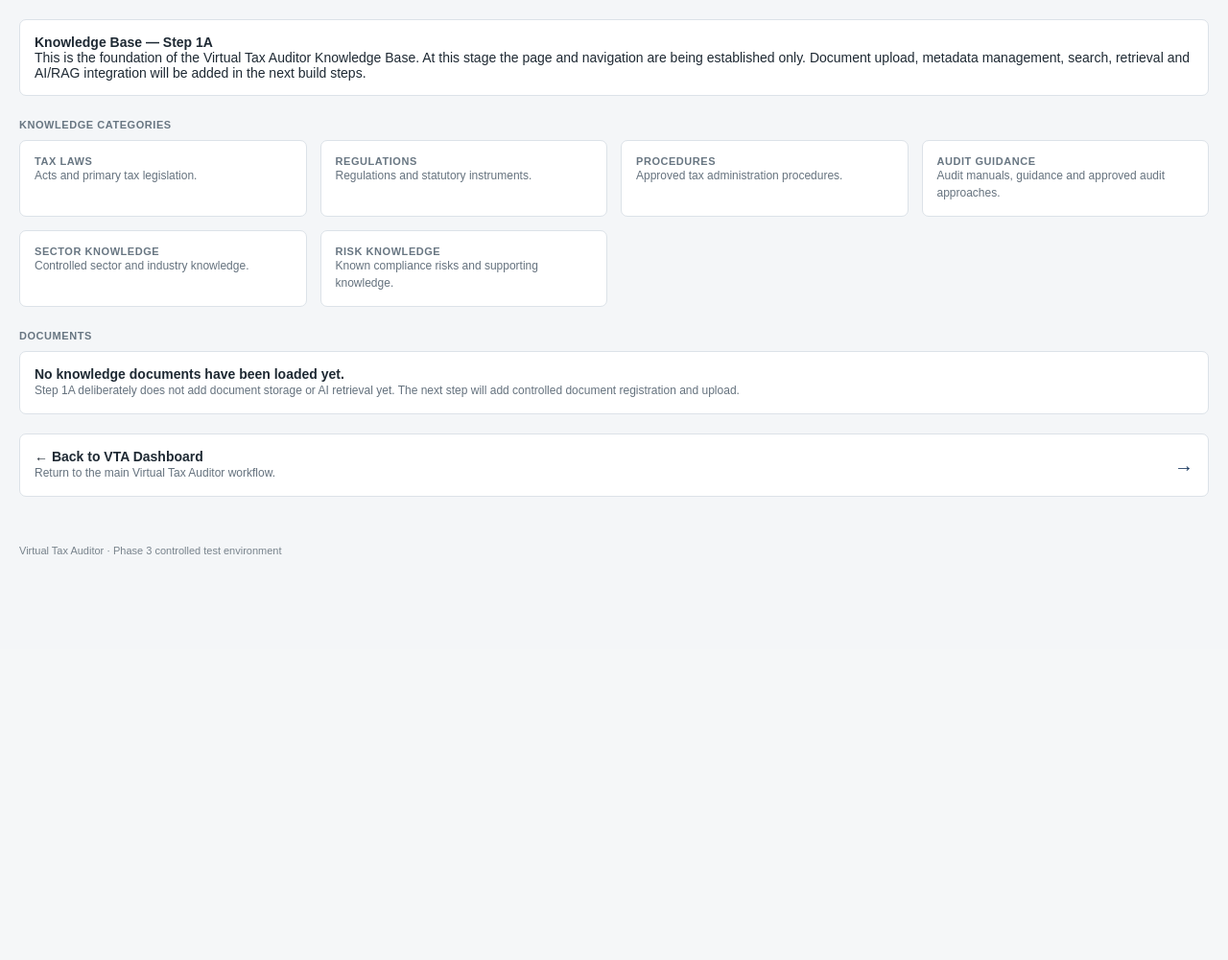
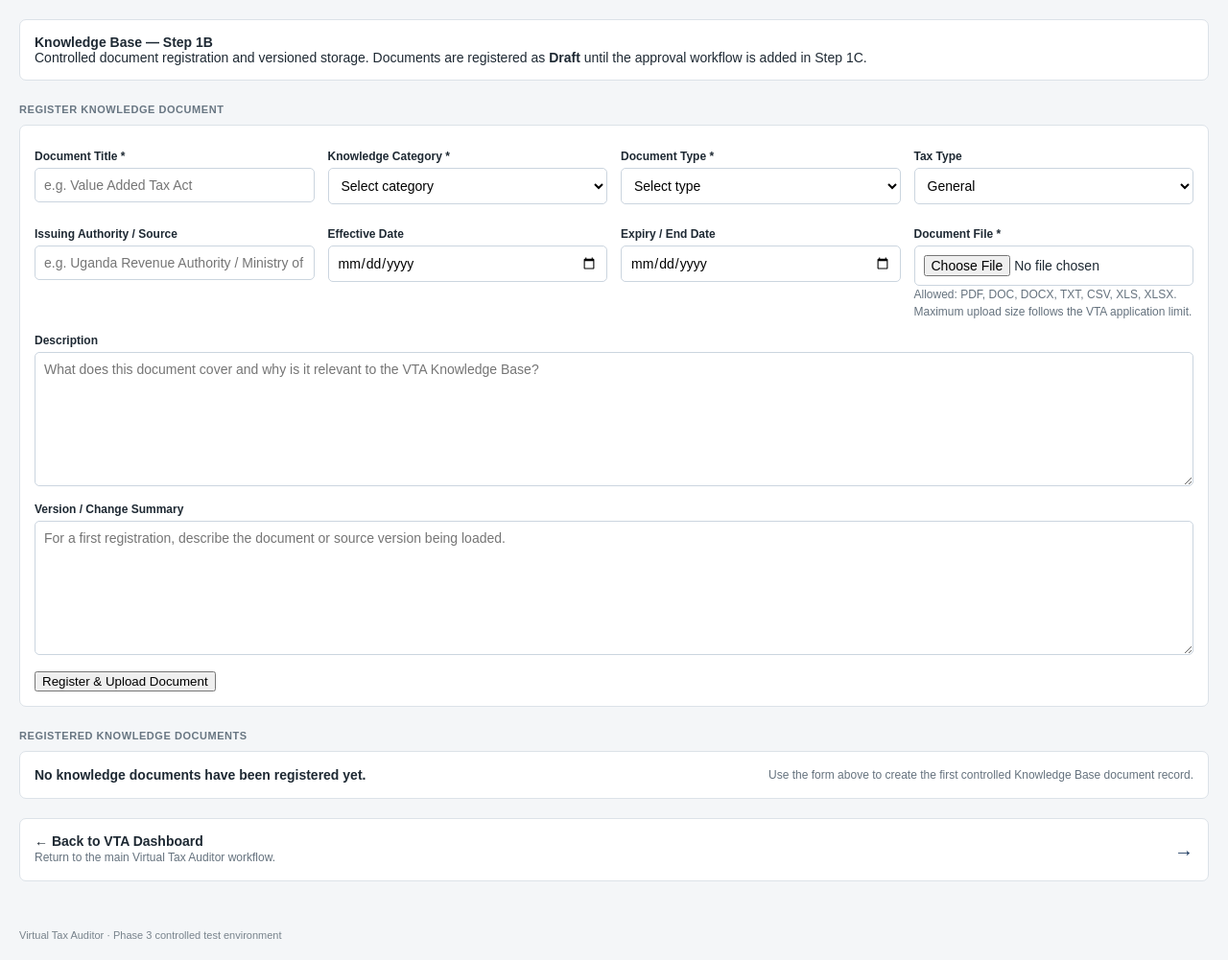
Before and after one commit to Jackug/virtual-tax-auditor-phase3, a Flask app: page /knowledge-base in a window 1280 px wide. Shown: the part 123-1124 px from the top of the page at 96% size. Before the commit the page ends 701 px from the top, so only its background shows below. Run offline with Flask 3, Linux system fonts and the light colour scheme; the visitor is signed in with stand-in values (Sample User, id 1); data that the repository does not hold is empty.

Commit message:
Add files via upload

```diff
--- a/app.py
+++ b/app.py
@@ -57,6 +57,39 @@ CREATE TABLE IF NOT EXISTS second_validations(id INTEGER PRIMARY KEY AUTOINCREME
 CREATE TABLE IF NOT EXISTS further_actions(id INTEGER PRIMARY KEY AUTOINCREMENT,case_id INTEGER,action_type TEXT,instruction TEXT,status TEXT DEFAULT 'Open',created_by TEXT,created_at TEXT,completed_at TEXT);
 CREATE TABLE IF NOT EXISTS outcomes(id INTEGER PRIMARY KEY AUTOINCREMENT,case_id INTEGER UNIQUE,outcome_type TEXT,rationale TEXT,decided_by TEXT,decided_at TEXT,closed_at TEXT);
 CREATE TABLE IF NOT EXISTS audit_events(id INTEGER PRIMARY KEY AUTOINCREMENT,actor_email TEXT,case_ref TEXT,event_type TEXT,detail TEXT,created_at TEXT);
+CREATE TABLE IF NOT EXISTS knowledge_documents(
+    id INTEGER PRIMARY KEY AUTOINCREMENT,
+    document_ref TEXT UNIQUE NOT NULL,
+    title TEXT NOT NULL,
+    category TEXT NOT NULL,
+    document_type TEXT NOT NULL,
+    tax_type TEXT,
+    issuing_authority TEXT,
+    description TEXT,
+    effective_date TEXT,
+    expiry_date TEXT,
+    current_version INTEGER DEFAULT 1,
+    status TEXT DEFAULT 'Draft',
+    created_by TEXT,
+    created_at TEXT,
+    updated_at TEXT
+);
+CREATE TABLE IF NOT EXISTS knowledge_document_versions(
+    id INTEGER PRIMARY KEY AUTOINCREMENT,
+    document_id INTEGER NOT NULL,
+    version_number INTEGER NOT NULL,
+    original_filename TEXT NOT NULL,
+    stored_filename TEXT UNIQUE NOT NULL,
+    mime_type TEXT,
+    size_bytes INTEGER,
+    file_path TEXT NOT NULL,
+    uploaded_by TEXT,
+    uploaded_at TEXT,
+    version_status TEXT DEFAULT 'Draft',
+    change_summary TEXT,
+    FOREIGN KEY(document_id) REFERENCES knowledge_documents(id) ON DELETE CASCADE,
+    UNIQUE(document_id, version_number)
+);
 '''); seed(c); c.commit(); c.close()
 
 def seed(c):
@@ -203,21 +236,180 @@ def tasks():
         'latest_finding_id': latest_finding_id,
     }
     return render_template('tasks.html',counts=counts,workflow=workflow)
+ALLOWED_KB_EXTENSIONS = {'pdf', 'doc', 'docx', 'txt', 'csv', 'xls', 'xlsx'}
+KB_CATEGORIES = ['Tax Laws', 'Regulations', 'Procedures', 'Audit Guidance', 'Sector Knowledge', 'Risk Knowledge']
+KB_DOCUMENT_TYPES = ['Act', 'Regulation', 'Statutory Instrument', 'Procedure', 'Manual', 'Guideline', 'Circular', 'Directive', 'Sector Guide', 'Risk Note', 'Other']
+KB_TAX_TYPES = ['General', 'VAT', 'CIT', 'PAYE', 'WHT', 'Excise Duty', 'Local Excise', 'Customs', 'Other']
+
+def kb_allowed_file(filename):
+    return bool(filename and '.' in filename and filename.rsplit('.', 1)[1].lower() in ALLOWED_KB_EXTENSIONS)
+
+def kb_ext(filename):
+    return filename.rsplit('.', 1)[1].lower() if '.' in filename else ''
+
 @app.route('/knowledge-base')
 @login_required
 def knowledge_base():
     c = db()
-    documents = []
-
-    # Step 1A foundation.
-    # Document storage, metadata, search and retrieval will be added
-    # in the next Knowledge Base build step.
+    documents = c.execute('''
+        SELECT d.*, v.version_number, v.original_filename, v.size_bytes,
+               v.uploaded_by, v.uploaded_at, v.version_status
+        FROM knowledge_documents d
+        LEFT JOIN knowledge_document_versions v
+          ON v.document_id=d.id AND v.version_number=d.current_version
+        ORDER BY d.id DESC
+    ''').fetchall()
     c.close()
-
     return render_template(
         'knowledge_base.html',
-        documents=documents
+        documents=documents,
+        categories=KB_CATEGORIES,
+        document_types=KB_DOCUMENT_TYPES,
+        tax_types=KB_TAX_TYPES
     )
+
+@app.route('/knowledge-base/register', methods=['POST'])
+@login_required
+def knowledge_base_register():
+    title = request.form.get('title','').strip()
+    category = request.form.get('category','').strip()
+    document_type = request.form.get('document_type','').strip()
+    tax_type = request.form.get('tax_type','').strip()
+    authority = request.form.get('issuing_authority','').strip()
+    description = request.form.get('description','').strip()
+    effective_date = request.form.get('effective_date','').strip() or None
+    expiry_date = request.form.get('expiry_date','').strip() or None
+    change_summary = request.form.get('change_summary','').strip()
+    file = request.files.get('document_file')
+
+    if not title or category not in KB_CATEGORIES or document_type not in KB_DOCUMENT_TYPES:
+        flash('Title, knowledge category and document type are required.', 'error')
+        return redirect(url_for('knowledge_base'))
+    if not file or not file.filename:
+        flash('Please select a knowledge document to upload.', 'error')
+        return redirect(url_for('knowledge_base'))
+    if not kb_allowed_file(file.filename):
+        flash('Unsupported file type. Allowed: PDF, DOC, DOCX, TXT, CSV, XLS and XLSX.', 'error')
+        return redirect(url_for('knowledge_base'))
+
+    safe_original = secure_filename(file.filename)
+    if not safe_original:
+        flash('The selected filename is not valid.', 'error')
+        return redirect(url_for('knowledge_base'))
+
+    stamp = datetime.now(timezone.utc).strftime('%Y%m%d%H%M%S%f')
+    document_ref = 'KB-' + stamp
+    stored_filename = document_ref + '_' + safe_original
+    target = UPLOAD / 'knowledge_base'
+    target.mkdir(parents=True, exist_ok=True)
+    file_path = target / stored_filename
+    file.save(file_path)
+
+    c = db()
+    try:
+        c.execute('''
+            INSERT INTO knowledge_documents
+            (document_ref,title,category,document_type,tax_type,issuing_authority,description,
+             effective_date,expiry_date,current_version,status,created_by,created_at,updated_at)
+            VALUES(?,?,?,?,?,?,?,?,?,1,'Draft',?,?,?)
+        ''', (document_ref,title,category,document_type,tax_type,authority,description,
+              effective_date,expiry_date,email(),now(),now()))
+        document_id = c.execute('SELECT last_insert_rowid()').fetchone()[0]
+        c.execute('''
+            INSERT INTO knowledge_document_versions
+            (document_id,version_number,original_filename,stored_filename,mime_type,size_bytes,
+             file_path,uploaded_by,uploaded_at,version_status,change_summary)
+            VALUES(?,?,?,?,?,?,?,?,?,'Draft',?)
+        ''', (document_id,1,safe_original,stored_filename,file.mimetype,file_path.stat().st_size,
+              str(file_path),email(),now(),change_summary or 'Initial document registration.'))
+        c.commit()
+    except Exception:
+        c.rollback()
+        try:
+            file_path.unlink(missing_ok=True)
+        except Exception:
+            pass
+        c.close()
+        raise
+    c.close()
+    log('KNOWLEDGE_DOCUMENT_REGISTERED', f'{document_ref}: {title}; version 1; status Draft')
+    flash(f'Knowledge document {document_ref} registered successfully as version 1 (Draft).', 'success')
+    return redirect(url_for('knowledge_base'))
+
+@app.route('/knowledge-base/<int:document_id>/version', methods=['POST'])
+@login_required
+def knowledge_base_new_version(document_id):
+    file = request.files.get('document_file')
+    change_summary = request.form.get('change_summary','').strip()
+    if not file or not file.filename:
+        flash('Please select the replacement/version file.', 'error')
+        return redirect(url_for('knowledge_base'))
+    if not kb_allowed_file(file.filename):
+        flash('Unsupported file type. Allowed: PDF, DOC, DOCX, TXT, CSV, XLS and XLSX.', 'error')
+        return redirect(url_for('knowledge_base'))
+
+    safe_original = secure_filename(file.filename)
+    c = db()
+    doc = c.execute('SELECT * FROM knowledge_documents WHERE id=?',(document_id,)).fetchone()
+    if not doc:
+        c.close()
+        abort(404)
+    next_version = int(doc['current_version']) + 1
+    document_ref = doc['document_ref']
+    stored_filename = f'{document_ref}_v{next_version}_{safe_original}'
+    target = UPLOAD / 'knowledge_base'
+    target.mkdir(parents=True, exist_ok=True)
+    file_path = target / stored_filename
+    file.save(file_path)
+    try:
+        c.execute('''
+            INSERT INTO knowledge_document_versions
+            (document_id,version_number,original_filename,stored_filename,mime_type,size_bytes,
+             file_path,uploaded_by,uploaded_at,version_status,change_summary)
+            VALUES(?,?,?,?,?,?,?,?,?,'Draft',?)
+        ''', (document_id,next_version,safe_original,stored_filename,file.mimetype,file_path.stat().st_size,
+              str(file_path),email(),now(),change_summary or f'New version {next_version}.'))
+        c.execute("UPDATE knowledge_documents SET current_version=?, status='Draft', updated_at=? WHERE id=?", (next_version, now(), document_id))
+        c.commit()
+    except Exception:
+        c.rollback()
+        try:
+            file_path.unlink(missing_ok=True)
+        except Exception:
+            pass
+        c.close()
+        raise
+    c.close()
+    log('KNOWLEDGE_DOCUMENT_VERSION_REGISTERED', f'{document_ref}: version {next_version}; status Draft')
+    flash(f'{document_ref} version {next_version} uploaded successfully. The previous version remains retained.', 'success')
+    return redirect(url_for('knowledge_base'))
+
+@app.route('/knowledge-base/<int:document_id>/download')
+@login_required
+def knowledge_base_download(document_id):
+    c = db()
+    doc = c.execute('''
+        SELECT d.document_ref, v.original_filename, v.stored_filename
+        FROM knowledge_documents d
+        JOIN knowledge_document_versions v
+          ON v.document_id=d.id AND v.version_number=d.current_version
+        WHERE d.id=?
+    ''',(document_id,)).fetchone()
+    c.close()
+    if not doc:
+        abort(404)
+    return send_from_directory(str(UPLOAD / 'knowledge_base'), doc['stored_filename'], as_attachment=True, download_name=doc['original_filename'])
+
+@app.route('/knowledge-base/<int:document_id>/versions')
+@login_required
+def knowledge_base_versions(document_id):
+    c=db()
+    doc=c.execute('SELECT * FROM knowledge_documents WHERE id=?',(document_id,)).fetchone()
+    versions=c.execute('SELECT * FROM knowledge_document_versions WHERE document_id=? ORDER BY version_number DESC',(document_id,)).fetchall()
+    c.close()
+    if not doc:
+        abort(404)
+    return render_template('knowledge_base_versions.html', document=doc, versions=versions)
 
 @app.route('/data-sources')
 @login_required
--- a/templates/knowledge_base.html
+++ b/templates/knowledge_base.html
@@ -2,78 +2,114 @@
 {% block content %}
 
 <div class="notice">
-  <b>Knowledge Base — Step 1A</b><br>
-  This is the foundation of the Virtual Tax Auditor Knowledge Base.
-  At this stage the page and navigation are being established only.
-  Document upload, metadata management, search, retrieval and AI/RAG integration
-  will be added in the next build steps.
+  <b>Knowledge Base — Step 1B</b><br>
+  Controlled document registration and versioned storage. Documents are registered as <b>Draft</b> until the approval workflow is added in Step 1C.
 </div>
 
-<h3 class="section-title">Knowledge categories</h3>
+{% with messages = get_flashed_messages(with_categories=true) %}
+  {% if messages %}
+    {% for category, message in messages %}
+      <div class="notice" style="margin-top:12px"><b>{{ message }}</b></div>
+    {% endfor %}
+  {% endif %}
+{% endwith %}
 
+<h3 class="section-title">Register Knowledge Document</h3>
+<form method="post" action="{{ url_for('knowledge_base_register') }}" enctype="multipart/form-data" class="card">
   <div class="grid">
-  <div class="card">
-    <div class="label">Tax Laws</div>
-    <div class="muted">Acts and primary tax legislation.</div>
+    <div>
+      <label>Document Title *</label>
+      <input name="title" required placeholder="e.g. Value Added Tax Act">
     </div>
-
-  <div class="card">
-    <div class="label">Regulations</div>
-    <div class="muted">Regulations and statutory instruments.</div>
+    <div>
+      <label>Knowledge Category *</label>
+      <select name="category" required>
+        <option value="">Select category</option>
+        {% for x in categories %}<option value="{{ x }}">{{ x }}</option>{% endfor %}
+      </select>
     </div>
-
-  <div class="card">
-    <div class="label">Procedures</div>
-    <div class="muted">Approved tax administration procedures.</div>
+    <div>
+      <label>Document Type *</label>
+      <select name="document_type" required>
+        <option value="">Select type</option>
+        {% for x in document_types %}<option value="{{ x }}">{{ x }}</option>{% endfor %}
+      </select>
     </div>
-
-  <div class="card">
-    <div class="label">Audit Guidance</div>
-    <div class="muted">Audit manuals, guidance and approved audit approaches.</div>
+    <div>
+      <label>Tax Type</label>
+      <select name="tax_type">
+        {% for x in tax_types %}<option value="{{ x }}">{{ x }}</option>{% endfor %}
+      </select>
     </div>
-
-  <div class="card">
-    <div class="label">Sector Knowledge</div>
-    <div class="muted">Controlled sector and industry knowledge.</div>
+    <div>
+      <label>Issuing Authority / Source</label>
+      <input name="issuing_authority" placeholder="e.g. Uganda Revenue Authority / Ministry of Finance">
     </div>
-
-  <div class="card">
-    <div class="label">Risk Knowledge</div>
-    <div class="muted">Known compliance risks and supporting knowledge.</div>
+    <div>
+      <label>Effective Date</label>
+      <input type="date" name="effective_date">
+    </div>
+    <div>
+      <label>Expiry / End Date</label>
+      <input type="date" name="expiry_date">
+    </div>
+    <div>
+      <label>Document File *</label>
+      <input type="file" name="document_file" required accept=".pdf,.doc,.docx,.txt,.csv,.xls,.xlsx">
+      <div class="muted">Allowed: PDF, DOC, DOCX, TXT, CSV, XLS, XLSX. Maximum upload size follows the VTA application limit.</div>
     </div>
   </div>
+  <div style="margin-top:14px">
+    <label>Description</label>
+    <textarea name="description" rows="3" placeholder="What does this document cover and why is it relevant to the VTA Knowledge Base?"></textarea>
+  </div>
+  <div style="margin-top:14px">
+    <label>Version / Change Summary</label>
+    <textarea name="change_summary" rows="2" placeholder="For a first registration, describe the document or source version being loaded."></textarea>
+  </div>
+  <button type="submit" class="button" style="margin-top:14px">Register &amp; Upload Document</button>
+</form>
 
-<h3 class="section-title">Documents</h3>
-
+<h3 class="section-title">Registered Knowledge Documents</h3>
 {% if documents %}
-  {% for document in documents %}
-  <div class="task">
-    <div>
-      <b>{{ document.name }}</b>
-      <div class="muted">{{ document.description }}</div>
-    </div>
-  </div>
+<table>
+  <thead>
+    <tr>
+      <th>Reference</th><th>Document</th><th>Category</th><th>Tax Type</th><th>Version</th><th>Status</th><th>Uploaded</th><th>Actions</th>
+    </tr>
+  </thead>
+  <tbody>
+  {% for d in documents %}
+    <tr>
+      <td><b>{{ d.document_ref }}</b></td>
+      <td>
+        <b>{{ d.title }}</b><br>
+        <span class="muted">{{ d.document_type }}{% if d.issuing_authority %} · {{ d.issuing_authority }}{% endif %}</span>
+      </td>
+      <td>{{ d.category }}</td>
+      <td>{{ d.tax_type or '—' }}</td>
+      <td>v{{ d.version_number }}</td>
+      <td><b>{{ d.status }}</b></td>
+      <td>{{ d.uploaded_at }}</td>
+      <td>
+        <a href="{{ url_for('knowledge_base_download', document_id=d.id) }}">Download</a><br>
+        <a href="{{ url_for('knowledge_base_versions', document_id=d.id) }}">Version history</a>
+      </td>
+    </tr>
   {% endfor %}
+  </tbody>
+</table>
 {% else %}
 <div class="task">
-  <div>
-    <b>No knowledge documents have been loaded yet.</b>
-    <div class="muted">
-      Step 1A deliberately does not add document storage or AI retrieval yet.
-      The next step will add controlled document registration and upload.
-    </div>
-  </div>
+  <b>No knowledge documents have been registered yet.</b>
+  <div class="muted">Use the form above to create the first controlled Knowledge Base document record.</div>
 </div>
 {% endif %}
 
 <div style="margin-top:20px">
   <a class="task" href="{{ url_for('tasks') }}">
-    <div>
-      <b>← Back to VTA Dashboard</b>
-      <div class="muted">Return to the main Virtual Tax Auditor workflow.</div>
-    </div>
+    <div><b>← Back to VTA Dashboard</b><div class="muted">Return to the main Virtual Tax Auditor workflow.</div></div>
     <div class="arrow">→</div>
   </a>
 </div>
-
 {% endblock %}
```
Also changed, not shown: STEP_1B_README.txt (added, +20 -0 lines), templates/knowledge_base_versions.html (added, +46 -0 lines). Lines whose indentation alone changed are shown as unchanged.
